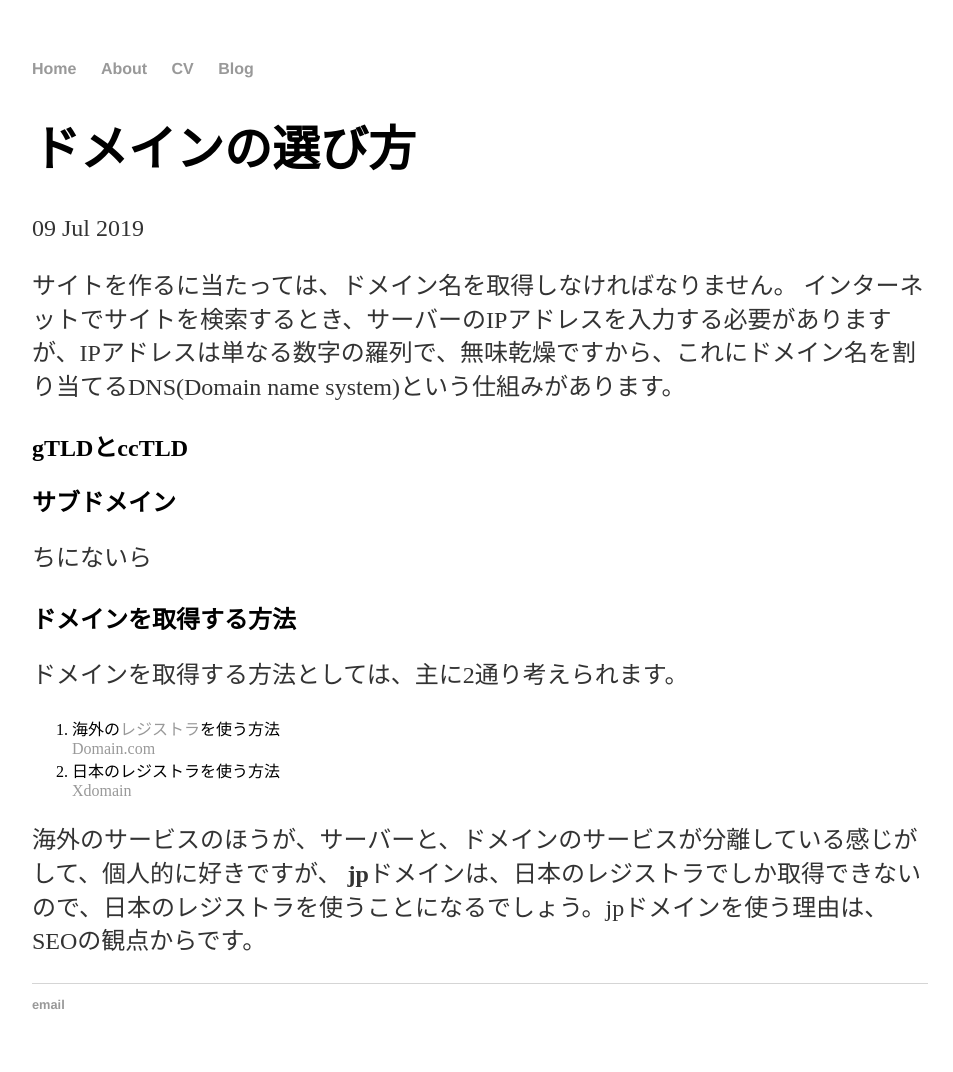
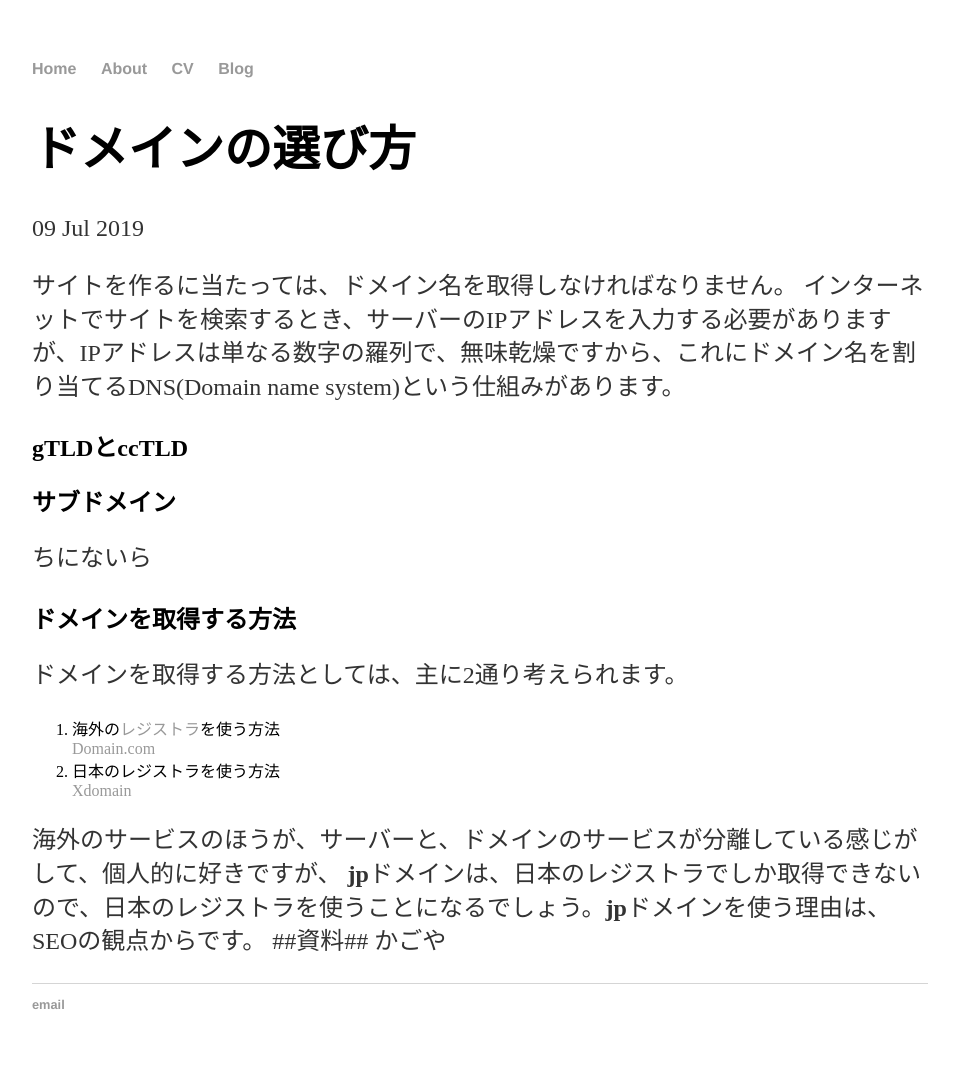
Before and after one commit to agematsu/agematsu.github.io, a Jekyll site: the page built from _posts/2019-07-09-ドメインの選び方.md, in a window 1280 px wide. Shown: the whole page, without its empty margins (160-1113 px from the left). Built offline with Jekyll 4.4.1, drawn with Linux system fonts in a browser that asks for light colours; our own code applies the rules of GitHub Pages for plain Markdown files.

Commit message:
Update 2019-07-09-ドメインの選び方.md

```diff
--- a/_posts/2019-07-09-ドメインの選び方.md
+++ b/_posts/2019-07-09-ドメインの選び方.md
@@ -11,4 +11,6 @@
 2. 日本のレジストラを使う方法<br>
 <a href="https://www.xdomain.ne.jp/">Xdomain</a>
 
-海外のサービスのほうが、サーバーと、ドメインのサービスが分離している感じがして、個人的に好きですが、 **jp**ドメインは、日本のレジストラでしか取得できないので、日本のレジストラを使うことになるでしょう。jpドメインを使う理由は、SEOの観点からです。
+海外のサービスのほうが、サーバーと、ドメインのサービスが分離している感じがして、個人的に好きですが、 **jp**ドメインは、日本のレジストラでしか取得できないので、日本のレジストラを使うことになるでしょう。**jp**ドメインを使う理由は、SEOの観点からです。
+##資料##
+かごや
```
